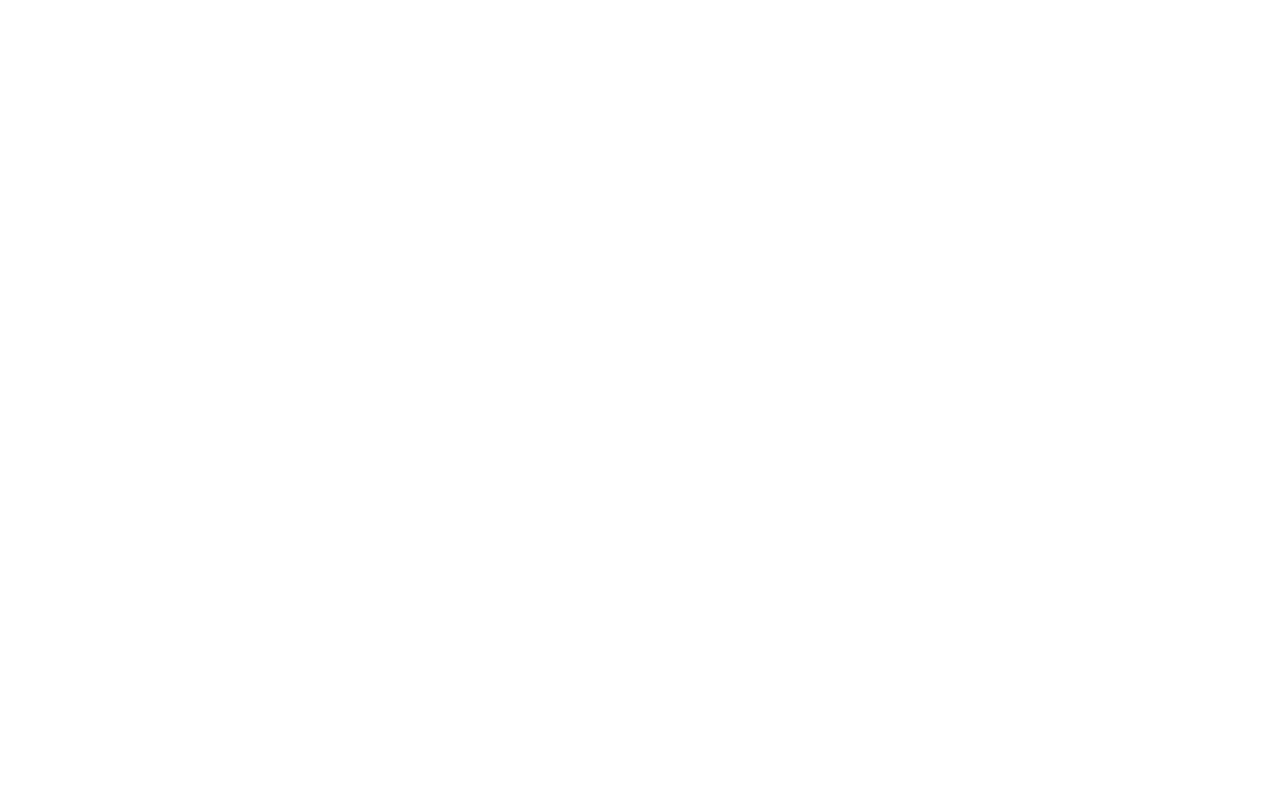
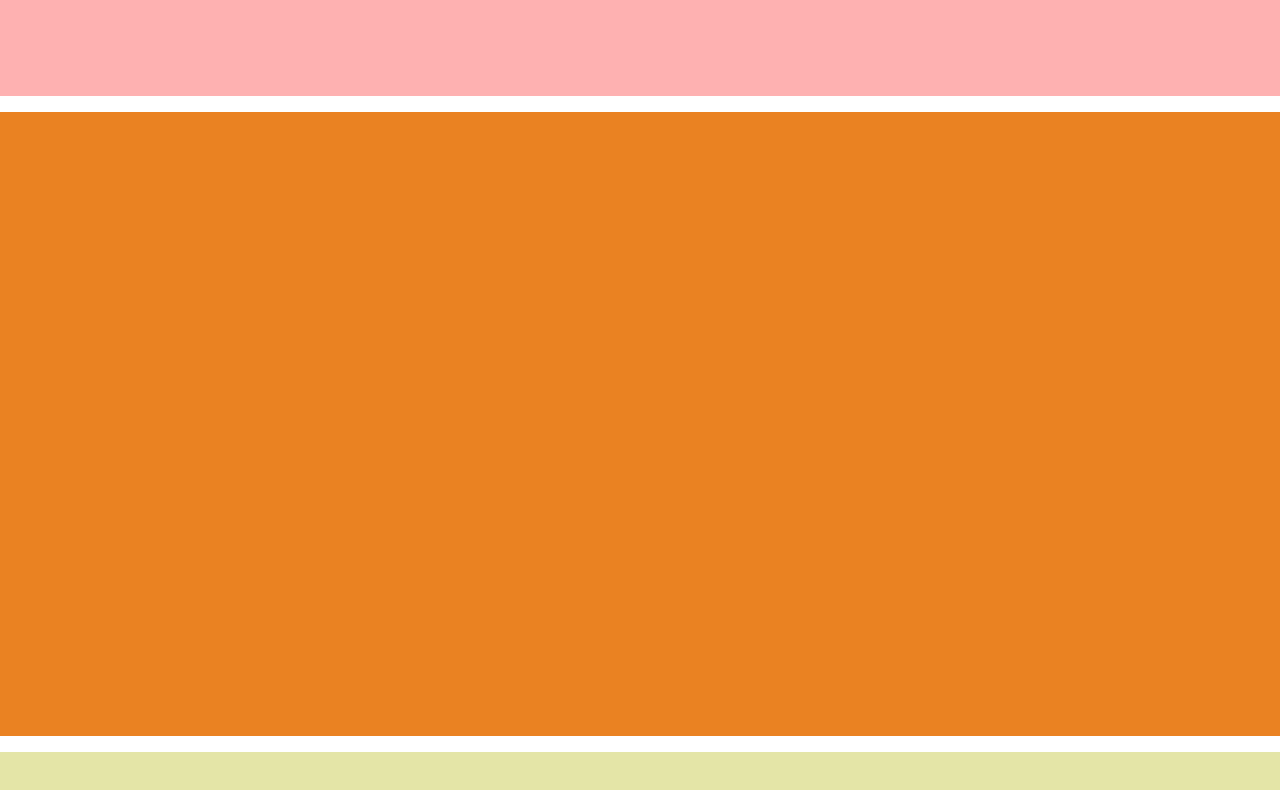
Before and after one commit to AndreSoffiantini/htmlcss-struttura-wp, a plain HTML site: page index.html in a window 1280 px wide. Drawn offline with Linux system fonts and the light colour scheme.

Commit message:
Print site base structure: header/main/footer

```diff
--- a/css/style.css
+++ b/css/style.css
@@ -12,5 +12,58 @@
     clear: both;
 }
 
+:root {
+    /* Colors */
+    --sidebar-color: #80A6D1;
+    --main-text-color: #7FB2C8;
+    --main-header-color: #8CE3C4;
+    --main-photo-color: #B2EA85;
+    --footer-color: #E4E5A7;
+    --main-color: #EA8222;
+    --header-color: #FEB1B1;
+    /* Dimensions */
+    --margin-header-main_photo: 2vh;
+    --margin-main_photo-main_text: 28px;
+    --margin-main_text-footer: 2vh;
+}
+
 
 /* /Common */
+
+
+/**************************** Body *****************************/
+
+
+/********* .Site_header **********/
+
+.site_header {
+    height: 12vh;
+    background-color: var(--header-color);
+    margin-bottom: var(--margin-header-main_photo);
+}
+
+
+/********* /.Site_header **********/
+
+
+/********* .Site_main **********/
+
+.site_main {
+    height: 78vh;
+    background-color: var(--main-color);
+    margin-bottom: var(--margin-main_text-footer);
+}
+
+
+/********* /.Site_main **********/
+
+
+/********* .Site_footer **********/
+
+.site_footer {
+    height: 6vh;
+    background-color: var(--footer-color);
+}
+
+
+/********* /.Site_footer **********/
```
